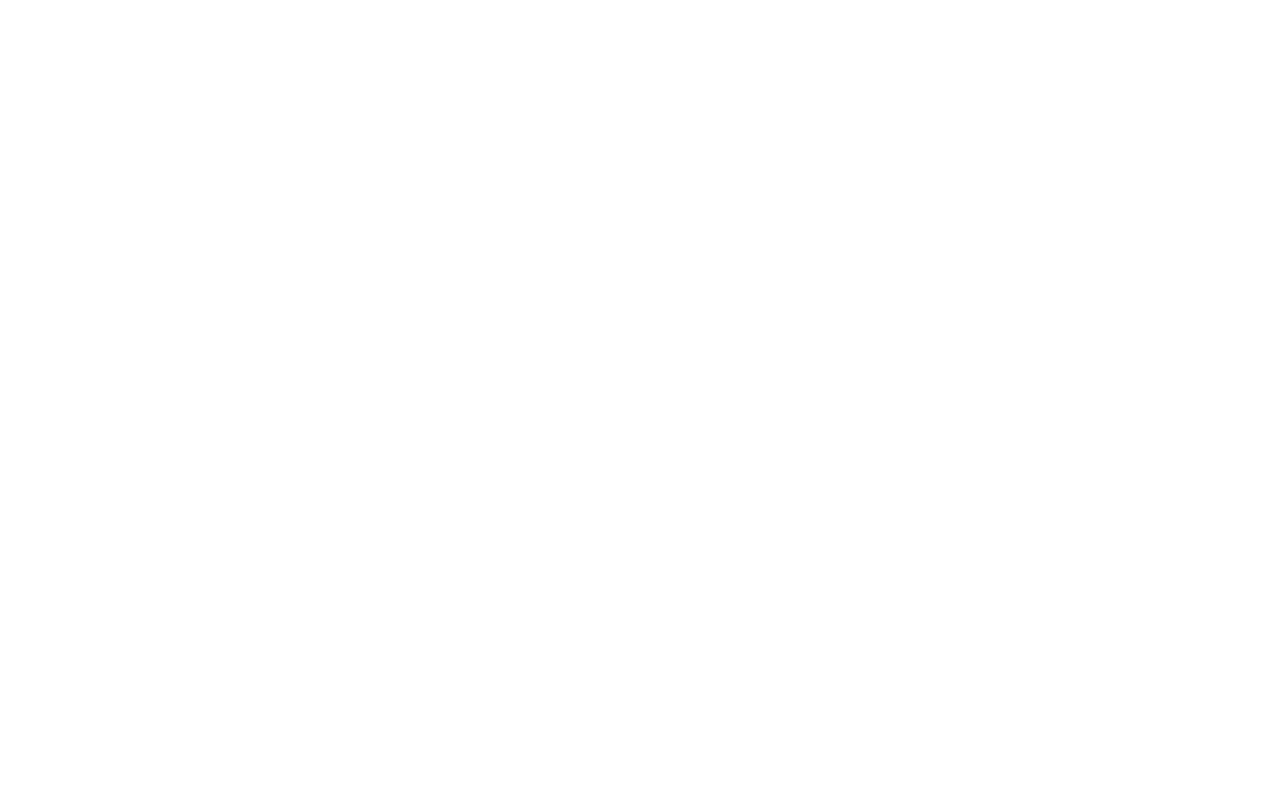
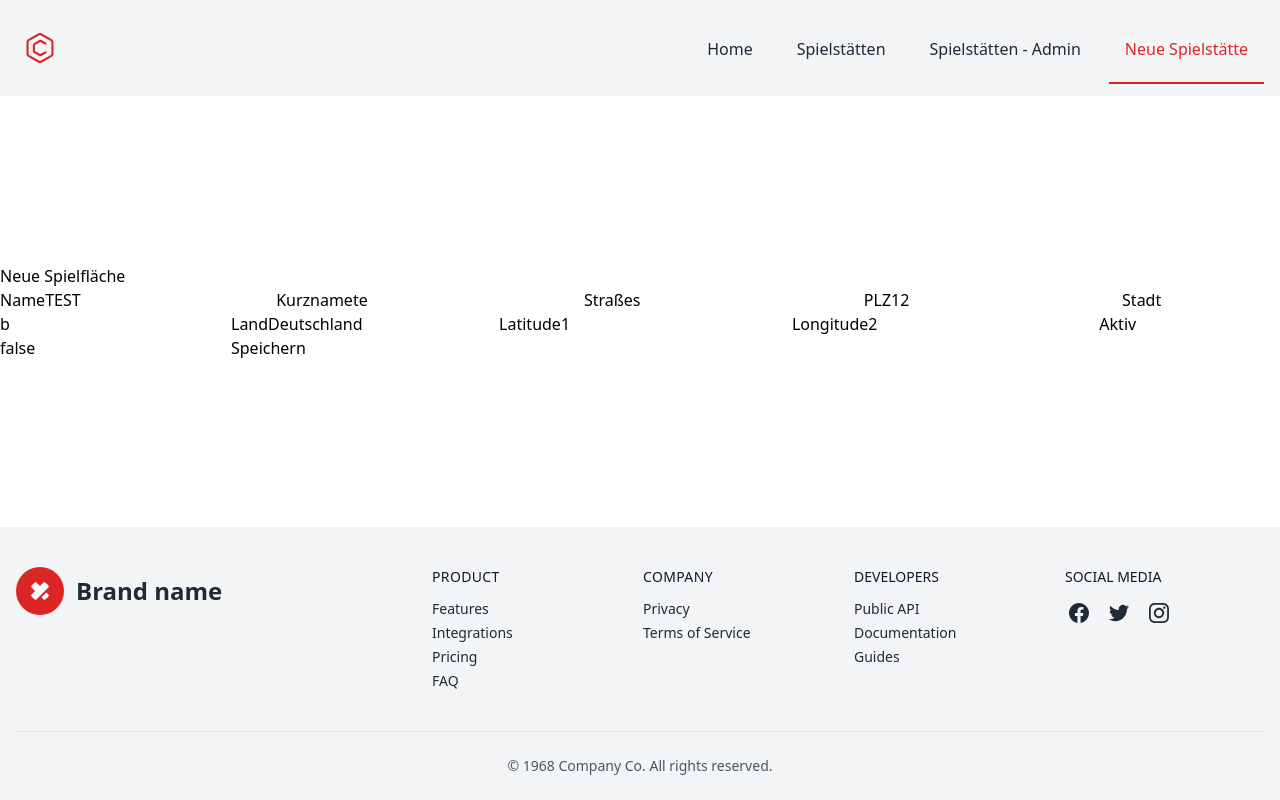
Before and after one commit to mstrueby/bishl, a React (Create React App) app in the folder frontend/: page /admin/newvenue in a window 1280 px wide. Before the commit this address had no page. Built offline with nearby package versions, Linux system fonts and the light colour scheme.

Commit message:
form new, update works

```diff
--- a/frontend/package.json
+++ b/frontend/package.json
@@ -6,11 +6,13 @@
     "@testing-library/jest-dom": "^5.16.5",
     "@testing-library/react": "^13.4.0",
     "@testing-library/user-event": "^13.5.0",
+    "formik": "^2.2.9",
     "react": "^18.2.0",
     "react-dom": "^18.2.0",
     "react-router-dom": "^6.4.3",
     "react-scripts": "5.0.1",
-    "web-vitals": "^2.1.4"
+    "web-vitals": "^2.1.4",
+    "yup": "^0.32.11"
   },
   "scripts": {
     "start": "react-scripts start",
--- a/frontend/src/admin/components/VenueForm.jsx
+++ b/frontend/src/admin/components/VenueForm.jsx
@@ -4,16 +4,16 @@
 
 const VenueForm = ({
     initialValues,
+    validate, // or validateSchema,
     onSubmit,
-    validate,
-    // or validateSchema
+    enableReinitialize,
     isNew
 }) => {
-
     const formik = useFormik({
         initialValues,
+        validate,
         onSubmit,
-        validate
+        enableReinitialize,
         // validateSchema
     });
 
@@ -54,11 +54,55 @@
             />
             {formik.touched.shortName && formik.errors.shortName ? <div>{formik.errors.shortName}</div> : null}
 
+            <label htmlFor='text'>Straße</label>
+            <input
+                id="street"
+                name="street"
+                type="text"
+                onChange={formik.handleChange}
+                onBlur={formik.handleBlur}
+                value={formik.values.street}
+            />
+            {formik.touched.street && formik.errors.street ? <div>{formik.errors.street}</div> : null}
+
+            <label htmlFor='text'>PLZ</label>
+            <input
+                id="zipCode"
+                name="zipCode"
+                type="number"
+                onChange={formik.handleChange}
+                onBlur={formik.handleBlur}
+                value={formik.values.zipCode}
+            />
+            {formik.touched.zipCode && formik.errors.zipCode ? <div>{formik.errors.zipCode}</div> : null}
+
+            <label htmlFor='text'>Stadt</label>
+            <input
+                id="city"
+                name="city"
+                type="text"
+                onChange={formik.handleChange}
+                onBlur={formik.handleBlur}
+                value={formik.values.city}
+            />
+            {formik.touched.city && formik.errors.city ? <div>{formik.errors.city}</div> : null}
+
+            <label htmlFor='text'>Land</label>
+            <input
+                id="country"
+                name="country"
+                type="text"
+                onChange={formik.handleChange}
+                onBlur={formik.handleBlur}
+                value={formik.values.country}
+            />
+            {formik.touched.country && formik.errors.country ? <div>{formik.errors.country}</div> : null}
+
             <label htmlFor='text'>Latitude</label>
             <input
                 id="latitude"
                 name="latitude"
-                type="text"
+                type="number"
                 onChange={formik.handleChange}
                 onBlur={formik.handleBlur}
                 value={formik.values.latitude}
@@ -69,7 +113,7 @@
             <input
                 id="longitude"
                 name="longitude"
-                type="text"
+                type="number"
                 onChange={formik.handleChange}
                 onBlur={formik.handleBlur}
                 value={formik.values.longitude}
--- a/frontend/src/admin/container/EditVenueForm.jsx
+++ b/frontend/src/admin/container/EditVenueForm.jsx
@@ -0,0 +1,99 @@
+import {useState, useEffect} from 'react'
+import {useParams, useNavigate} from "react-router-dom"
+import VenueForm from "../components/VenueForm";
+import { wait } from "../../utils";
+import { venueValidator } from "../venueValidators";
+
+
+let BASE_URL = "http://localhost:8000/venues/"
+
+// const EditVenueForm = ({ venue, setVenue }) => {
+const EditVenueForm = () => {
+
+  let {id} = useParams()
+  const [venue, setVenue] = useState({})
+  const [error, setError] = useState([])
+  const navigate = useNavigate();
+
+  const initialValues = { ...venue }
+
+  // const getVenue = async () => {
+  //   const res = await fetch(`${BASE_URL}${id}`)
+  //   if (!res.ok) {
+  //     setError("Error fetching venue")
+  //   } else {
+  //     const data = await res.json()
+  //     setVenue(data)
+  //     // console.log("getVenue (setVenue): ", venue, data.name)
+  //     // setPrice(data.price)
+  //   }
+  //   // setIsPending(false)
+  // }
+
+  const onSubmit = async (values, actions) => {
+    const response = await fetch(`${BASE_URL}${id}`,{
+      method:"PATCH",
+      headers:{
+        'Content-Type':'application/json'
+      },
+      body: JSON.stringify(values)
+    })
+
+    const data = await response.json()
+    if(!response.ok) {
+      let errArray = data.detail.map(el=>{
+        return `${el.loc[1]} -${el.msg}`
+      })
+      setError(errArray)
+    } else {
+      setError([])
+      navigate('/admin/venues')
+    }
+    // try {
+    //   console.log("Updating: ", values);
+    //   await wait(2000);
+    //   setVenue(values);
+    //   alert("Success");
+    // } catch (error) {
+    //   alert("Fail");
+    // }
+  };
+
+  const validate = (values) => {
+    const errors = venueValidator(values);
+    return errors;
+  };
+
+  const formProps = {
+    initialValues,
+    validate,
+    onSubmit,
+    enableReinitialize: true,
+    isNew: false,
+  };
+
+  useEffect(()=>{
+    async function getVenue() {
+      const res = await fetch(`${BASE_URL}${id}`)
+      if (!res.ok) {
+        setError("Error fetching venue")
+      } else {
+        const data = await res.json()
+        setVenue(data)
+        // console.log("getVenue (setVenue): ", venue, data.name)
+        // setPrice(data.price)
+      }
+    }
+    getVenue();
+    // setIsPending(false)
+  }, [id])
+
+  return (
+    <div>
+      <h2>Spielfläche ändern</h2>
+      <VenueForm {...formProps} />
+    </div>
+  );
+}
+
+export default EditVenueForm
--- a/frontend/src/admin/container/NewVenueForm.jsx
+++ b/frontend/src/admin/container/NewVenueForm.jsx
@@ -1,26 +1,59 @@
-import React from "react";
+import {useState, useEffect} from 'react'
 import VenueForm from "../components/VenueForm";
 import { wait } from "../../utils";
 import { venueValidator } from "../venueValidators";
+import { useNavigate } from 'react-router-dom';
 
-const NewVenueForm = ({ setVenue }) => {
+let BASE_URL = "http://localhost:8000/venues/"
+
+const NewVenueForm = () => {
+
+  const [venue, setVenue] = useState({})
+  const [error, setError] = useState([])
+  const navigate = useNavigate();
+
   const initialValues = {
-    name: '',
-    shortName: '',
-    latitude: '',
-    longitude: '',
+    name: 'TEST',
+    shortName: 'te',
+    street: 's',
+    zipCode: '12',
+    city: 'b',
+    country: 'Deutschland',
+    latitude: '1',
+    longitude: '2',
     active: false,
   };
 
   const onSubmit = async (values, actions) => {
-    try {
-      console.log("Submitting: ", values);
-      await wait(2000);
-      setVenue(values);
-      alert("Success");
-    } catch (error) {
-      alert("Fail");
+
+    const response = await fetch(BASE_URL,{
+      method:"POST",
+      headers:{
+        'Content-Type':'application/json'
+      },
+      body:JSON.stringify(values)
+    })
+
+    const data = await response.json()
+
+    if(!response.ok) {
+      let errArray = data.detail.map(el=>{
+        return `${el.loc[1]} -${el.msg}`
+      })
+      setError(errArray)
+    } else {
+      setError([])
+      navigate('/admin/venues')
     }
+    // try {
+    //   console.log("Submitting: ", values);
+    //   //await wait(2000);
+    //   setVenue(values);
+    //   console.log("Venue: ", venue)
+    //   alert("Success");
+    // } catch (error) {
+    //   alert("FailXXX");
+    // }
   };
 
   const validate = (values) => {
@@ -32,6 +65,7 @@
     initialValues,
     validate, // or validationSchema. Check example validation schema in validators.js file
     onSubmit,
+    enableReinitialize: false,
     isNew: true,
   };
 
--- a/frontend/src/admin/pages/AdmVenue.jsx
+++ b/frontend/src/admin/pages/AdmVenue.jsx
@@ -4,10 +4,11 @@
 import VenueForm from '../components/VenueForm'
 import { useFormik} from 'formik'
 import NewVenueForm from '../container/NewVenueForm'
+import EditVenueForm from '../container/EditVenueForm'
 
 const AdmVenue = () => {
 
-  // let { id } = useParams()
+  let { id } = useParams()
 
   // const validate = values => {
   //   const errors = {};
@@ -44,14 +45,16 @@
   //   },
   // });
 
-  const [venue, setVenue] = useState(null);
+  //const [venue, setVenue] = useState(null);
 
   return (
     <Layout>
-      { !venue ? (
-        <NewVenueForm setVenue={setVenue} />
-      ) : (
-        <p>Call EditVenueForm</p>
+      { !id ? (
+          // <NewVenueForm setVenue={setVenue} />
+          <NewVenueForm />
+        ) : (
+          // <EditVenueForm setVenue={setVenue} />
+          <EditVenueForm />
       )}
     </Layout>
   )
--- a/frontend/src/admin/venueValidators.js
+++ b/frontend/src/admin/venueValidators.js
@@ -5,6 +5,29 @@
     }
     else if (values.name.length > 30) {
         errors.name = 'Nicht mehr als 30 Zeichen';
+    }
+
+    if (!values.shortName) {
+        errors.shortName = 'Pflichtfeld Kurzname'
+    }
+    else if (values.shortName.length > 15) {
+        errors.shortName = 'Nicht mehr als 15 Zeichen';
+    }
+
+    if (!values.street) {
+        errors.street = 'Pflichtfeld Straße';
+    }
+
+    if (!values.zipCode) {
+        errors.zipCode = 'Pflichtfeld PLZ';
+    }
+
+    if (!values.city) {
+        errors.city = 'Pflichtfeld Stadt';
+    }
+
+    if (!values.country) {
+        errors.country = 'Pflichtfeld Land';
     }
 
     if (!values.latitude) {
--- a/frontend/src/components/Header.jsx
+++ b/frontend/src/components/Header.jsx
@@ -20,7 +20,10 @@
                     <NavLink className={({ isActive }) => isActive ? "active-link" : "flex items-center px-4 -mb-1 border-b-2 border-transparent"} to="/venues">Spielstätten</NavLink>
                 </li>
                 <li className="flex">
-                    <NavLink className={({ isActive }) => isActive ? "active-link" : "flex items-center px-4 -mb-1 border-b-2 border-transparent"} to="/newvenue">Neue Spielstätte</NavLink>
+                    <NavLink className={({ isActive }) => isActive ? "active-link" : "flex items-center px-4 -mb-1 border-b-2 border-transparent"} to="/admin/venues">Spielstätten - Admin</NavLink>
+                </li>
+                <li className="flex">
+                    <NavLink className={({ isActive }) => isActive ? "active-link" : "flex items-center px-4 -mb-1 border-b-2 border-transparent"} to="/admin/newvenue">Neue Spielstätte</NavLink>
                 </li>
 
             </ul>
--- a/frontend/src/index.js
+++ b/frontend/src/index.js
@@ -8,7 +8,8 @@
 
 import Venue from './pages/Venue'
 import Venues from './pages/Venues'
-import NewVenue from './pages/NewVenue'
+import AdmVenue from './admin/pages/AdmVenue'
+import AdmVenues from './admin/pages/AdmVenues'
 
 
 import './index.css';
@@ -22,8 +23,10 @@
       <Routes>
         <Route path="/" element={<App />} />
         <Route path="venues" element={<Venues />} />
-        <Route path="newvenue" element={<NewVenue />} />
-        <Route path="venue/:id" element={<Venue />} />
+        <Route path="venues/:id" element={<Venue />} />
+        <Route path="admin/venues" element={<AdmVenues />} />
+        <Route path="admin/venues/:id" element={<AdmVenue />} />
+        <Route path="admin/newvenue" element={<AdmVenue />} />
       </Routes>
     </BrowserRouter>
   </React.StrictMode>
--- a/frontend/src/pages/Venue.jsx
+++ b/frontend/src/pages/Venue.jsx
@@ -4,7 +4,7 @@
 const Venue = () => {
   return (
     <Layout>
-      <div>Venue</div>
+      <div>Venue - Detailansicht ... to do</div>
     </Layout>
   )
 }
--- a/frontend/src/pages/Venues.jsx
+++ b/frontend/src/pages/Venues.jsx
@@ -5,35 +5,17 @@
 
 const Venues = () => {
   const [venues, setVenues] = useState([])
-  const [name, setName] = useState('')
-  const [isPending, setIsPending] = useState(true)
-
-  const handleChangeName = (ev) => {
-    setVenues([])
-    setName(ev.target.value)
-    setIsPending(true)
-}
 
   useEffect(() => {
-    fetch(`http://localhost:8000/venues?name=${name}`)
+    fetch(`http://localhost:8000/venues`)
       .then(response=>response.json())
-      .then(json=>setVenues(json))
-      setIsPending(false)
-  },[name])
+      .then(json=>{setVenues(json)})
+  },[])
 
   return (
     <Layout>
-      <h2>Spielstätten - {name?name:"Alle"}</h2>
+      <h2>Spielstätten</h2>
       <div>
-        <label htmlFor='venues'>Spielstätte wählen: </label>
-        <select name="venues" id="venues" onChange={handleChangeName}>
-          <option value="">Alle</option>
-          <option value="Poststadion">Poststadion</option>
-        </select>
-      </div>
-      <div>
-        {isPending && <div>
-          <h2>Loading venues...</h2></div>}
         <div>
           {venues && venues.map(
             (el)=>{
--- /dev/null
+++ b/frontend/src/utils.js
@@ -0,0 +1,14 @@
+export const getFormItemError = (formik, field, onlyTouched = true) => {
+    const { errors, touched } = formik;
+    if (onlyTouched) {
+      return errors[field] && touched[field] ? errors[field] : null;
+    }
+    return errors[field] ? errors[field] : null;
+  };
+
+  export const getFormItemValidateStatus = (formik, field, onlyTouched) => {
+    return getFormItemError(formik, field, onlyTouched) ? "error" : "";
+  };
+
+  export const wait = async (timeout = 3000) =>
+    new Promise((res) => setTimeout(() => res(), timeout));
```
Also changed, not shown: 2 other files (tests, documents, lock files or other folders).
